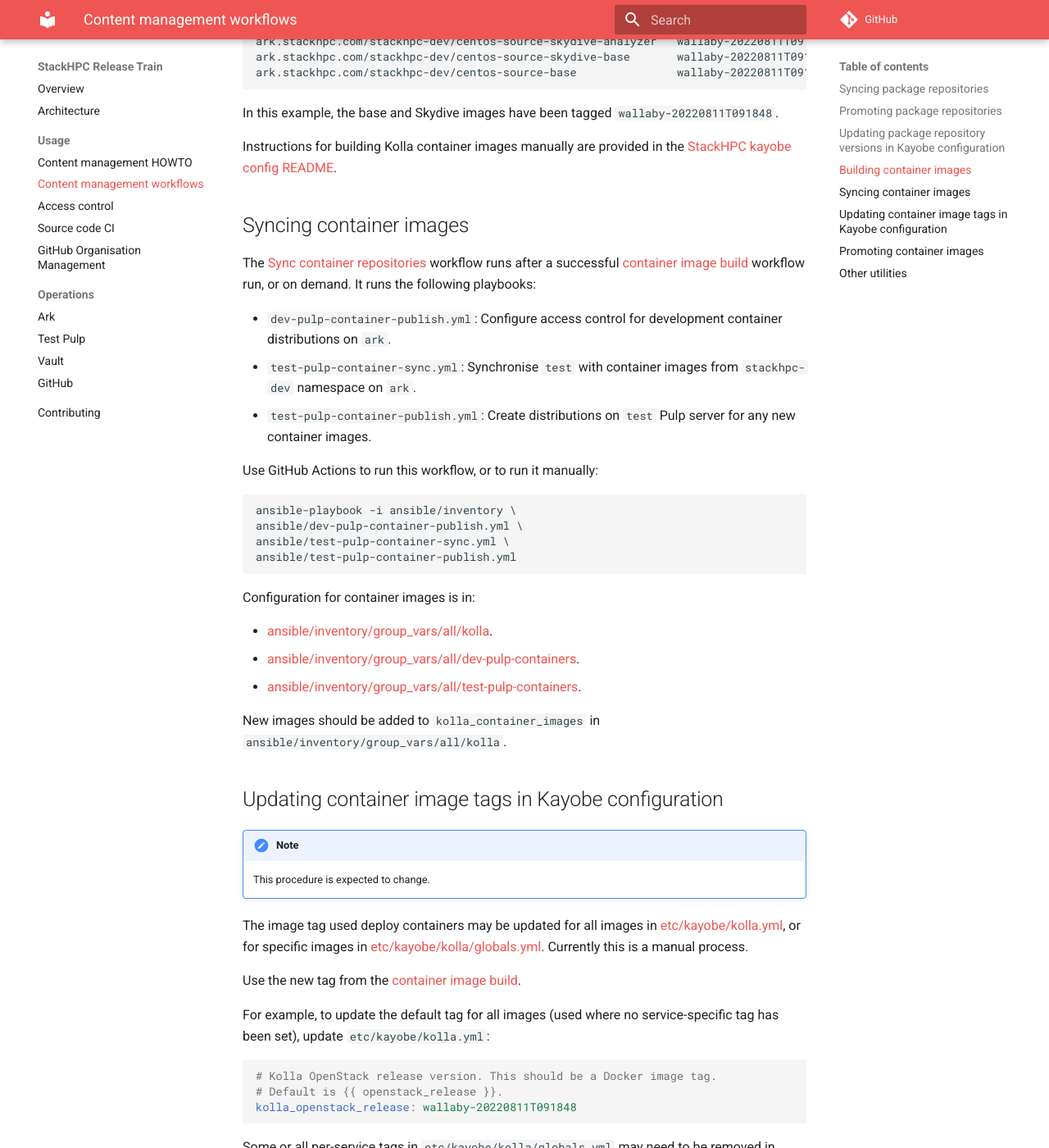
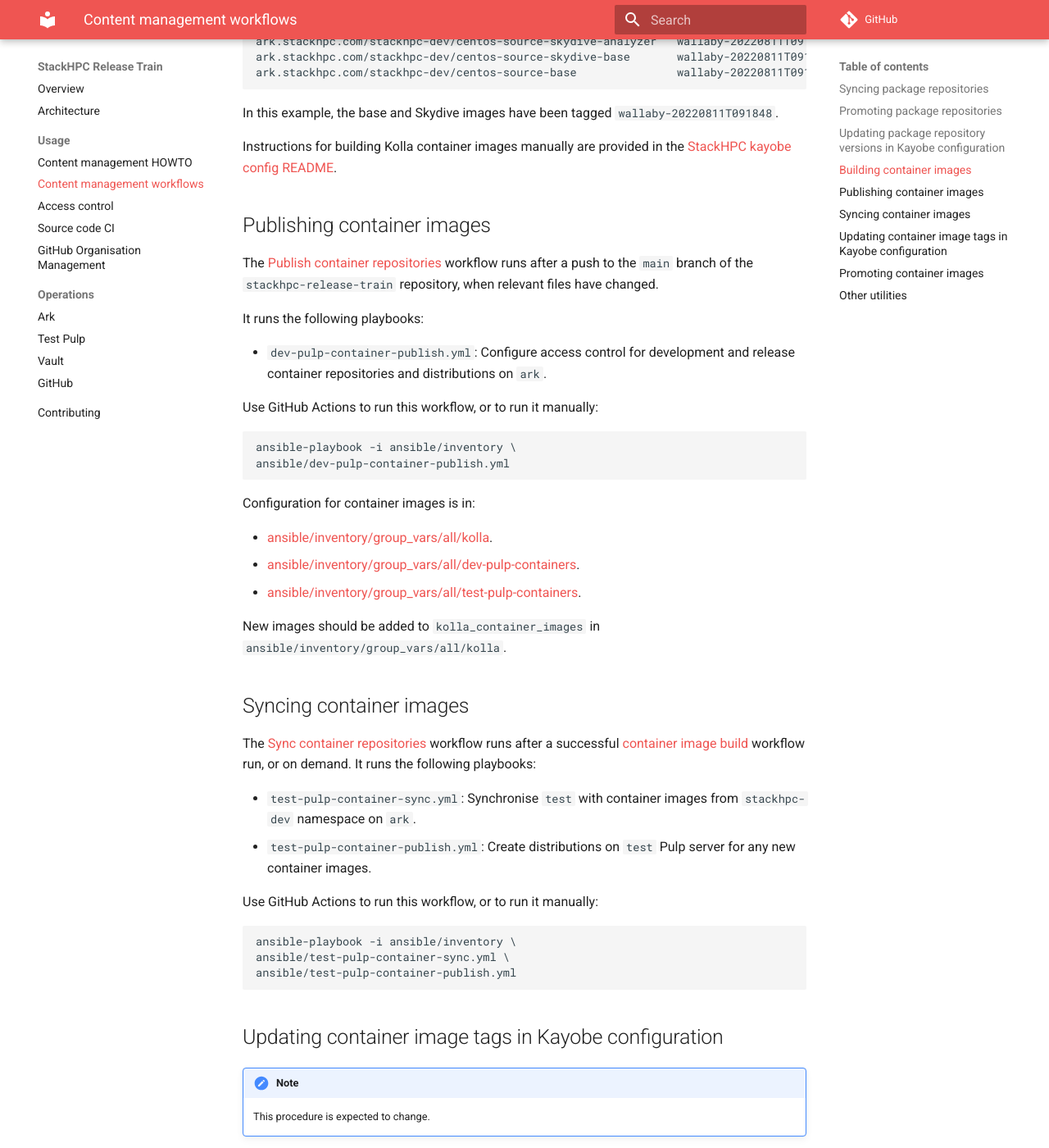
Before and after one commit to stackhpc/stackhpc-release-train, an MkDocs documentation site: the page built from docs/usage/content-workflows.md, in a window 1280 px wide and 1400 px high, scrolled down 4094 px. Shown: the whole window at 82% size. Built offline with MkDocs 1.6.1 and Material for MkDocs 9.7.7, drawn with Linux system fonts in a browser that asks for light colours; comment, search, counter and statistics services are not loaded.

````diff
--- a/docs/usage/content-workflows.md
+++ b/docs/usage/content-workflows.md
@@ -165,22 +165,19 @@ In this example, the base and Skydive images have been tagged `wallaby-20220811T
 
 Instructions for building Kolla container images manually are provided in the [StackHPC kayobe config README](https://github.com/stackhpc/stackhpc-kayobe-config/blob/bf1396b8564b79344e4b6cfb934eab865ff1ad09/README.rst#L226).
 
-## Syncing container images
+## Publishing container images
 
-The [Sync container repositories](https://github.com/stackhpc/stackhpc-release-train/actions/workflows/container-sync.yml) workflow runs after a successful [container image build](#building-container-images) workflow run, or on demand.
+The [Publish container repositories](https://github.com/stackhpc/stackhpc-release-train/actions/workflows/container-publish.yml) workflow runs after a push to the `main` branch of the `stackhpc-release-train` repository, when relevant files have changed.
+
 It runs the following playbooks:
 
-* `dev-pulp-container-publish.yml`: Configure access control for development container distributions on `ark`.
-* `test-pulp-container-sync.yml`: Synchronise `test` with container images from `stackhpc-dev` namespace on `ark`.
-* `test-pulp-container-publish.yml`: Create distributions on `test` Pulp server for any new container images.
+* `dev-pulp-container-publish.yml`: Configure access control for development and release container repositories and distributions on `ark`.
 
 Use GitHub Actions to run this workflow, or to run it manually:
 
 ```
 ansible-playbook -i ansible/inventory \
-ansible/dev-pulp-container-publish.yml \
-ansible/test-pulp-container-sync.yml \
-ansible/test-pulp-container-publish.yml
+ansible/dev-pulp-container-publish.yml
 ```
 
 Configuration for container images is in:
@@ -190,6 +187,22 @@ Configuration for container images is in:
 * [ansible/inventory/group_vars/all/test-pulp-containers](https://github.com/stackhpc/stackhpc-release-train/blob/main/ansible/inventory/group_vars/all/test-pulp-containers).
 
 New images should be added to `kolla_container_images` in `ansible/inventory/group_vars/all/kolla`.
+
+## Syncing container images
+
+The [Sync container repositories](https://github.com/stackhpc/stackhpc-release-train/actions/workflows/container-sync.yml) workflow runs after a successful [container image build](#building-container-images) workflow run, or on demand.
+It runs the following playbooks:
+
+* `test-pulp-container-sync.yml`: Synchronise `test` with container images from `stackhpc-dev` namespace on `ark`.
+* `test-pulp-container-publish.yml`: Create distributions on `test` Pulp server for any new container images.
+
+Use GitHub Actions to run this workflow, or to run it manually:
+
+```
+ansible-playbook -i ansible/inventory \
+ansible/test-pulp-container-sync.yml \
+ansible/test-pulp-container-publish.yml
+```
 
 ## Updating container image tags in Kayobe configuration
 
--- a/requirements.yml
+++ b/requirements.yml
@@ -1,6 +1,6 @@
 collections:
   - name: stackhpc.pulp
-    version: 0.5.0
+    version: 0.5.1
   - name: community.crypto
     version: 2.0.2
   - name: pulp.squeezer
````
Also changed, not shown: 1 other file.
